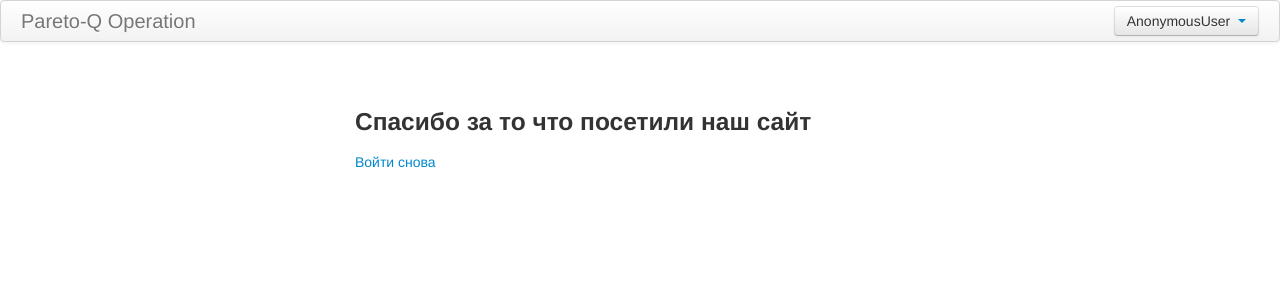
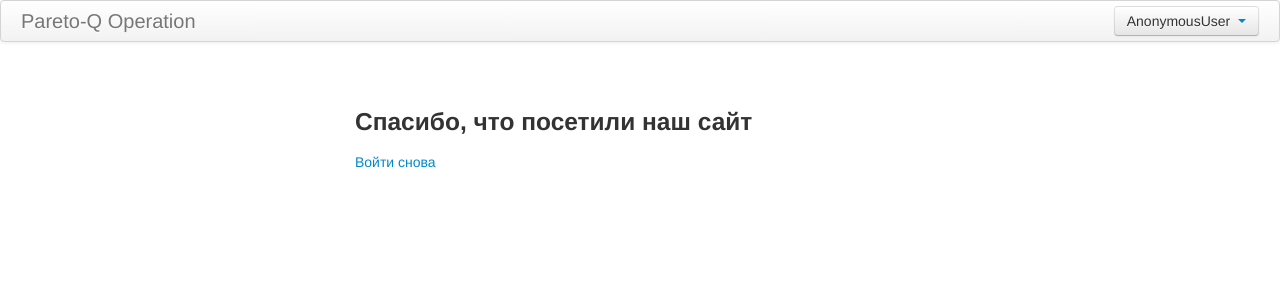
Before and after one commit to ziontab/pareto, a Django app: page /logout/ in a window 1280 px wide. Shown: the top 302 px of the page. Run offline with Django 3.2, Linux system fonts and the light colour scheme.

Commit message:
fix text

```diff
--- a/templates/logout.html
+++ b/templates/logout.html
@@ -3,7 +3,7 @@
 {% block content %}
 
 <div class="center span7">
-    <h3>Спасибо за то что посетили наш сайт</h3>
+    <h3>Спасибо, что посетили наш сайт</h3>
     <p><a href="/login/">Войти снова</a></p>
 </div>
 
```
